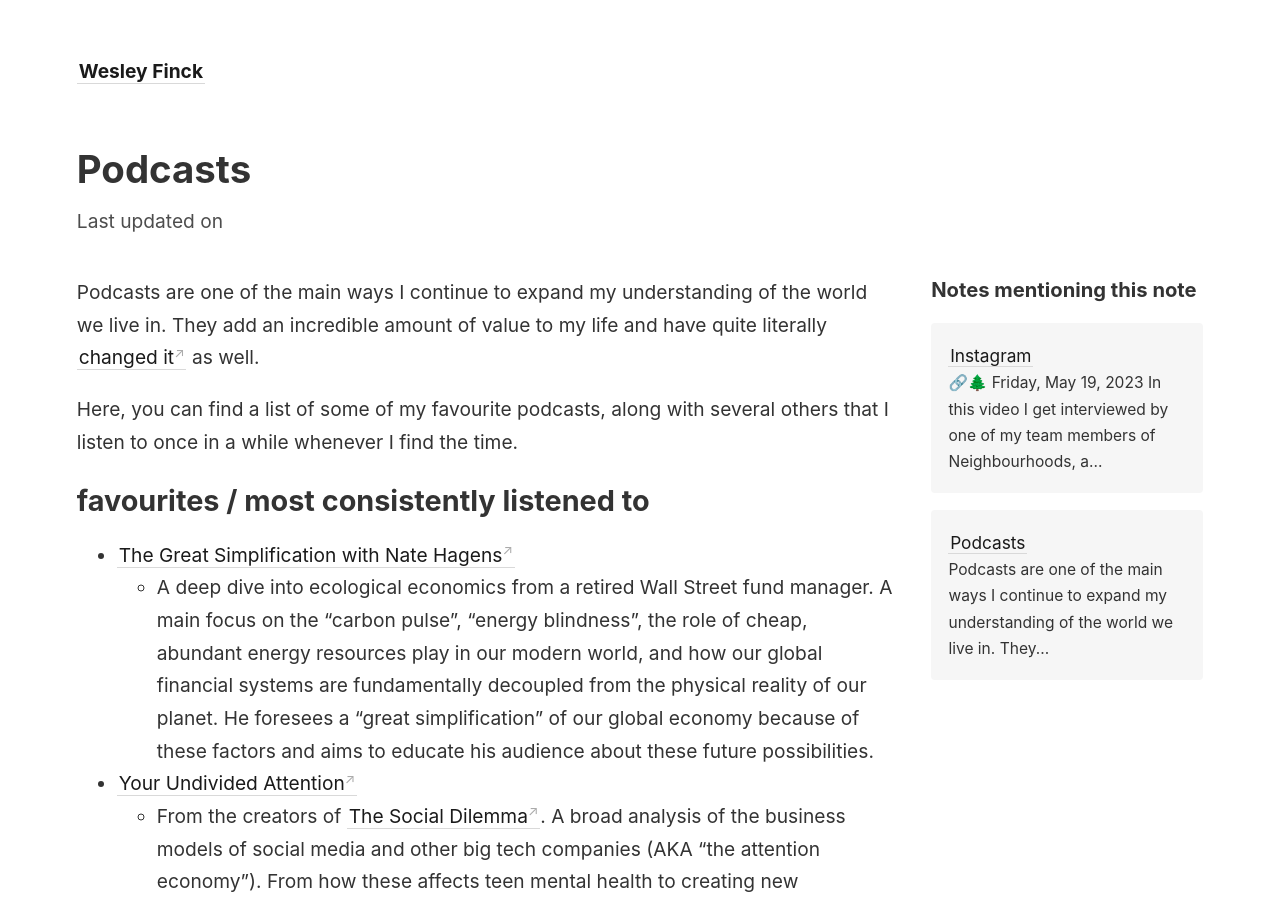
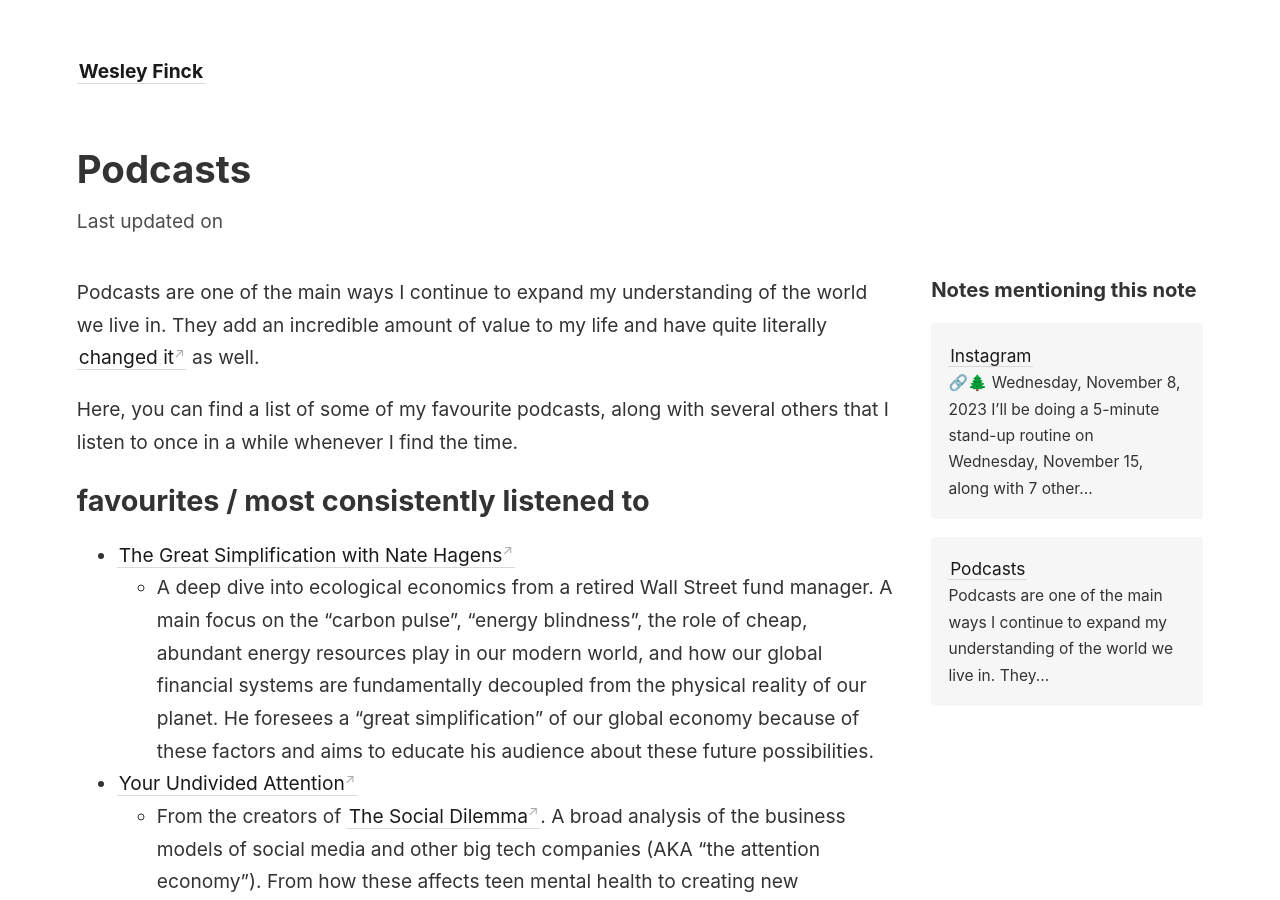
Before and after one commit to weswalla/digital-garden, a Jekyll site: the page built from _notes/podcasts.md, in a window 1280 px wide and 900 px high. Built offline with Jekyll 4.4.1, drawn with Linux system fonts in a browser that asks for light colours.

Commit message:
updated instagram page to include comedy show

```diff
--- a/_notes/instagram.md
+++ b/_notes/instagram.md
@@ -1,4 +1,7 @@
 # 🔗🌲
+- Wednesday, November 8, 2023
+	- I'll be doing a 5-minute stand-up routine on Wednesday, November 15, along with 7 other Blind Tiger Comedy students - come check it out and get your tickets here: [Blind Tiger Comedy Show: Swirls (LATE SHOW) Tickets, Wed, Nov 15, 2023 at 9:00 PM | Eventbrite](https://www.eventbrite.ca/e/blind-tiger-comedy-show-swirls-late-show-tickets-751446044347?utm_experiment=control_share_listing&aff=ebdsshios)
+	- FYI - for those curious, it's part of Bling Tiger Comedy's stand up 1 course: https://blindtigercomedy.ca/classes#standup1
 - Friday, May 19, 2023
 	- <iframe width="560" height="315" src="https://www.youtube.com/embed/NT9q0S1J5F4" title="YouTube video player" frameborder="0" allow="accelerometer; autoplay; clipboard-write; encrypted-media; gyroscope; picture-in-picture; web-share" allowfullscreen></iframe>
 		- In this video I get interviewed by one of my team members of [Neighbourhoods](https://neighbourhoods.network/), a [Holochain](https://www.holochain.org/) project exploring P2P and distributed software architectures for digital social interactions free of 3rd party manipulation.
```
